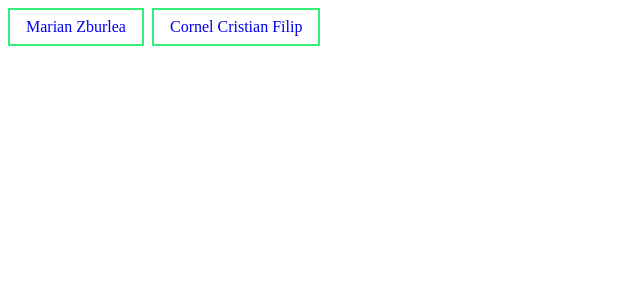
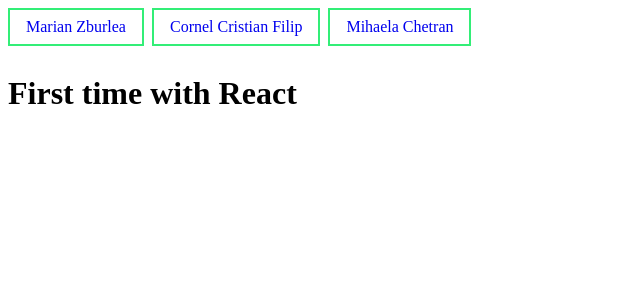
Before and after one commit to codetapacademy/master-agile, a React (Create React App) app in the folder react/: page /mihaela-chetran in a window 1280 px wide. Shown: the top 300 px of the page, without its empty margins (0-640 px from the left). Built offline with nearby package versions, Linux system fonts and the light colour scheme.

Commit message:
create mihaela-chetran component

```diff
--- a/react/src/app.jsx
+++ b/react/src/app.jsx
@@ -3,6 +3,7 @@
 import { MarianZburlea } from "./marianzburlea";
 import { StyledLink, StyledNav } from "./app.style";
 import { CornelCrisitanFilip } from "./psyhedeliq";
+import { MihaelaChetran } from "./mihaelachetran";
 
 const App = () => {
   return (
@@ -12,10 +13,14 @@
         <StyledLink to="/cornel-cristian-filip">
           Cornel Cristian Filip
         </StyledLink>
+        <StyledLink to="/mihaela-chetran">
+          Mihaela Chetran
+        </StyledLink>
       </StyledNav>
       <Router>
         <MarianZburlea path="/marianzburlea" />
         <CornelCrisitanFilip path="/cornel-cristian-filip" />
+        <MihaelaChetran path="/mihaela-chetran" />
       </Router>
     </div>
   );
--- /dev/null
+++ b/react/src/mihaelachetran/index.js
@@ -0,0 +1 @@
+export { MihaelaChetran } from "./mihaela-chetran.component"
--- /dev/null
+++ b/react/src/mihaelachetran/mihaela-chetran.component.jsx
@@ -0,0 +1,8 @@
+import React from "react";
+
+const MihaelaChetran = () => {
+    return (
+        <h1>First time with React</h1>
+    )
+}
+export { MihaelaChetran };
```
